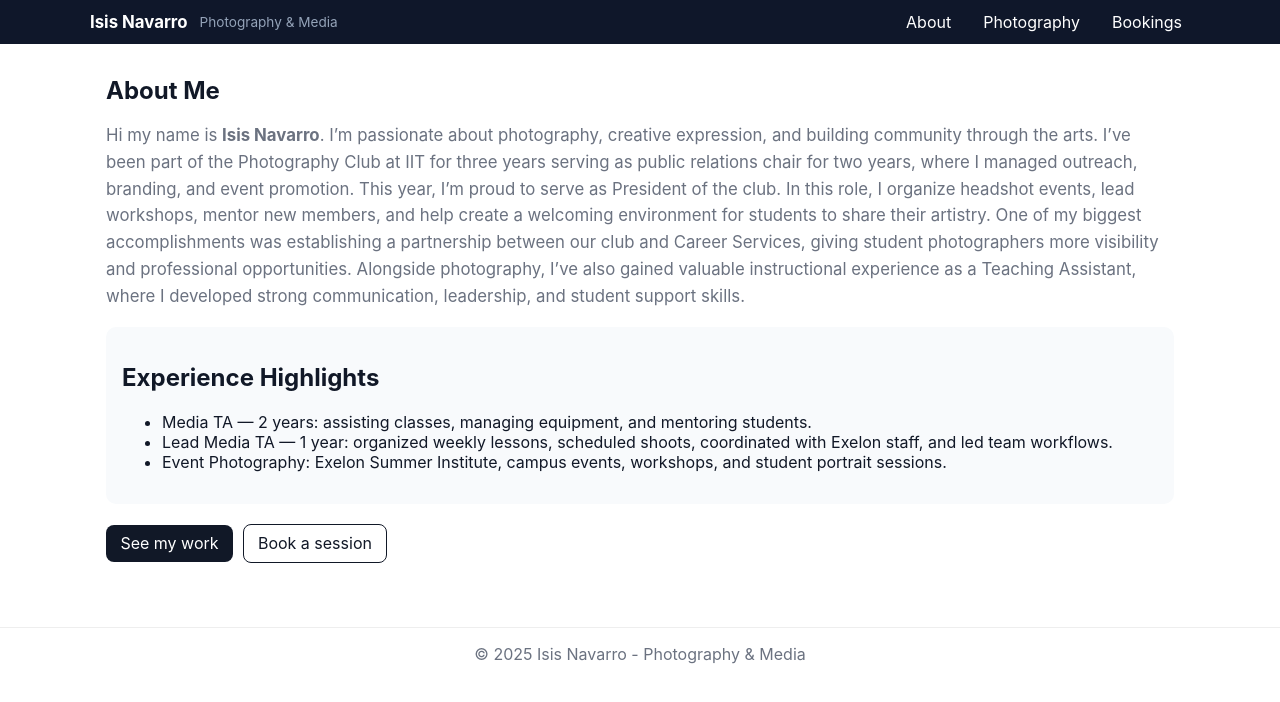
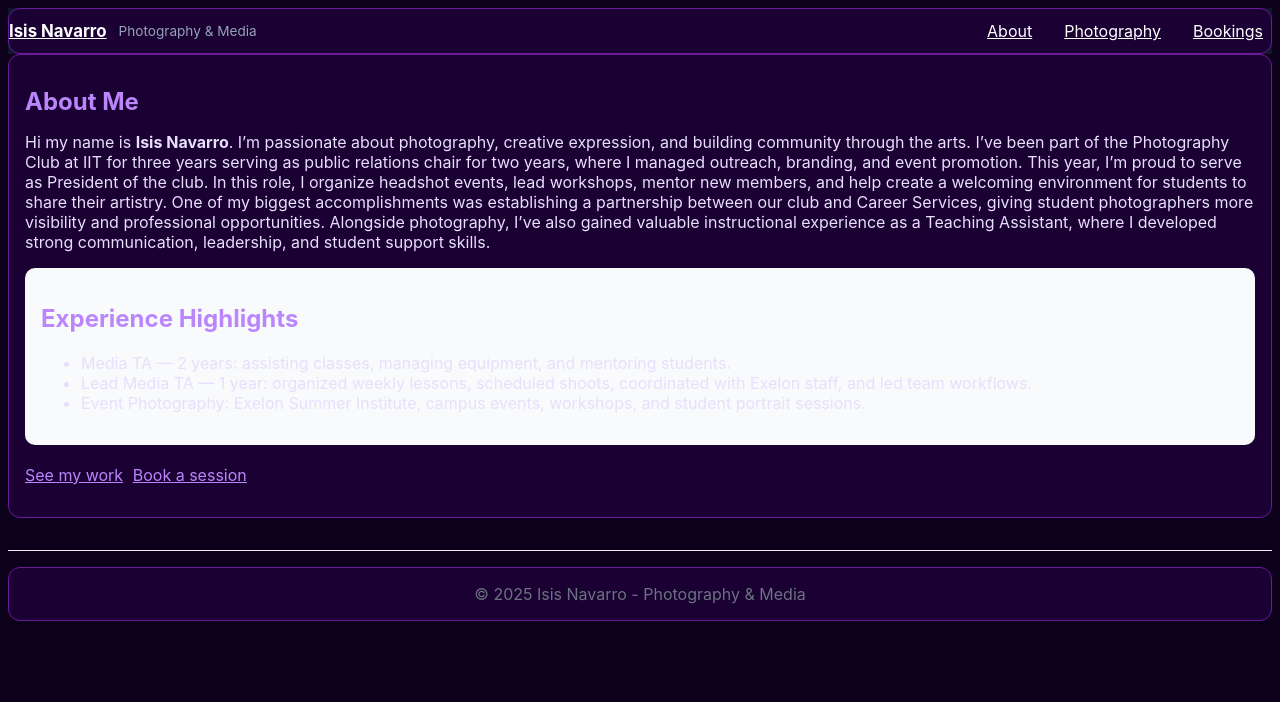
Before and after one commit to IsisXN/ITMD-543-Final-, a Vue app in the folder my-vue-project/: page / in a window 1280 px wide. Shown: the top 702 px of the page. Built offline with nearby package versions, Linux system fonts and the light colour scheme.

Commit message:
Update styles.css

```diff
--- a/my-vue-project/src/assets/styles.css
+++ b/my-vue-project/src/assets/styles.css
@@ -1,36 +1,51 @@
-* { box-sizing: border-box; }
 :root {
-  --accent: #111827;
-  --muted: #6b7280;
-  --bg: #ffffff;
-  --card: #f8fafc;
+  --purple-darkest: #0d001a;
+  --purple-dark: #1a0033;
+  --purple: #3d0066;
+  --purple-light: #6a1b9a;
+  --purple-accent: #bb86fc;
+  --text-light: #e7dffc;
+  --text-muted: #c8b8e6;
 }
+
+/* Apply dark theme globally */
 body {
-  margin: 0;
-  font-family: Inter, system-ui, -apple-system, "Segoe UI", Roboto, "Helvetica Neue", Arial;
-  background: var(--bg);
-  color: #111827;
-  -webkit-font-smoothing:antialiased;
+  background-color: var(--purple-darkest);
+  color: var(--text-light);
+  font-family: 'Inter', sans-serif;
 }
-.container { max-width:1100px; margin:0 auto; padding:0 1rem; }
-a { color: inherit; text-decoration:none; }
 
 /* Buttons */
-.btn { display:inline-block; padding:0.55rem .9rem; border-radius:8px; background:var(--accent); color:#fff; border:none; cursor:pointer; text-decoration:none; }
-.btn-outline { background:transparent; border:1px solid var(--accent); color:var(--accent); }
+button {
+  background: var(--purple);
+  color: var(--text-light);
+  padding: 0.6rem 1.2rem;
+  border-radius: 8px;
+  border: none;
+  transition: 0.3s ease;
+}
 
-/* Utility */
-.lead { font-size:1.05rem; color:var(--muted); line-height:1.6; }
+button:hover {
+  background: var(--purple-light);
+}
 
-/* Responsive grid for gallery */
-.grid { display:grid; gap:1rem; grid-template-columns: repeat(auto-fill, minmax(240px, 1fr)); }
+/* Cards, modals, containers */
+.container, .card, .modal {
+  background: var(--purple-dark);
+  border: 1px solid var(--purple-light);
+  border-radius: 12px;
+  padding: 1rem;
+}
 
-/* Form basic */
-input, textarea, select { width:100%; padding:0.6rem; border:1px solid #e5e7eb; border-radius:8px; font-size:1rem; }
-label { display:block; font-weight:600; margin-bottom:0.35rem; color:#111827; }
-form { display:grid; gap:0.75rem; }
+/* Headings */
+h1, h2, h3, h4 {
+  color: var(--purple-accent);
+}
 
-/* Small screens */
-@media (max-width:700px) {
-  .grid { grid-template-columns: repeat(auto-fill, minmax(180px, 1fr)); }
+/* Links */
+a {
+  color: var(--purple-accent);
 }
+a:hover {
+  color: var(--text-light);
+}
```
